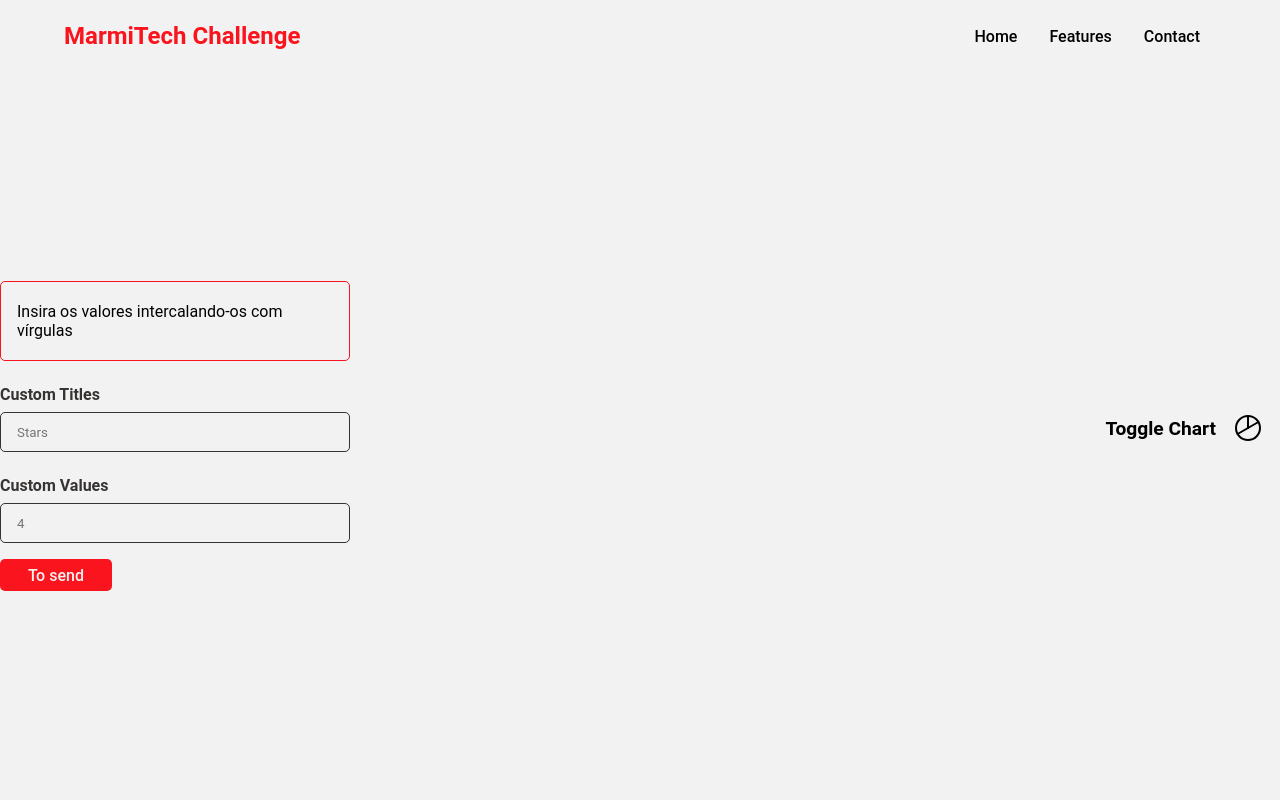
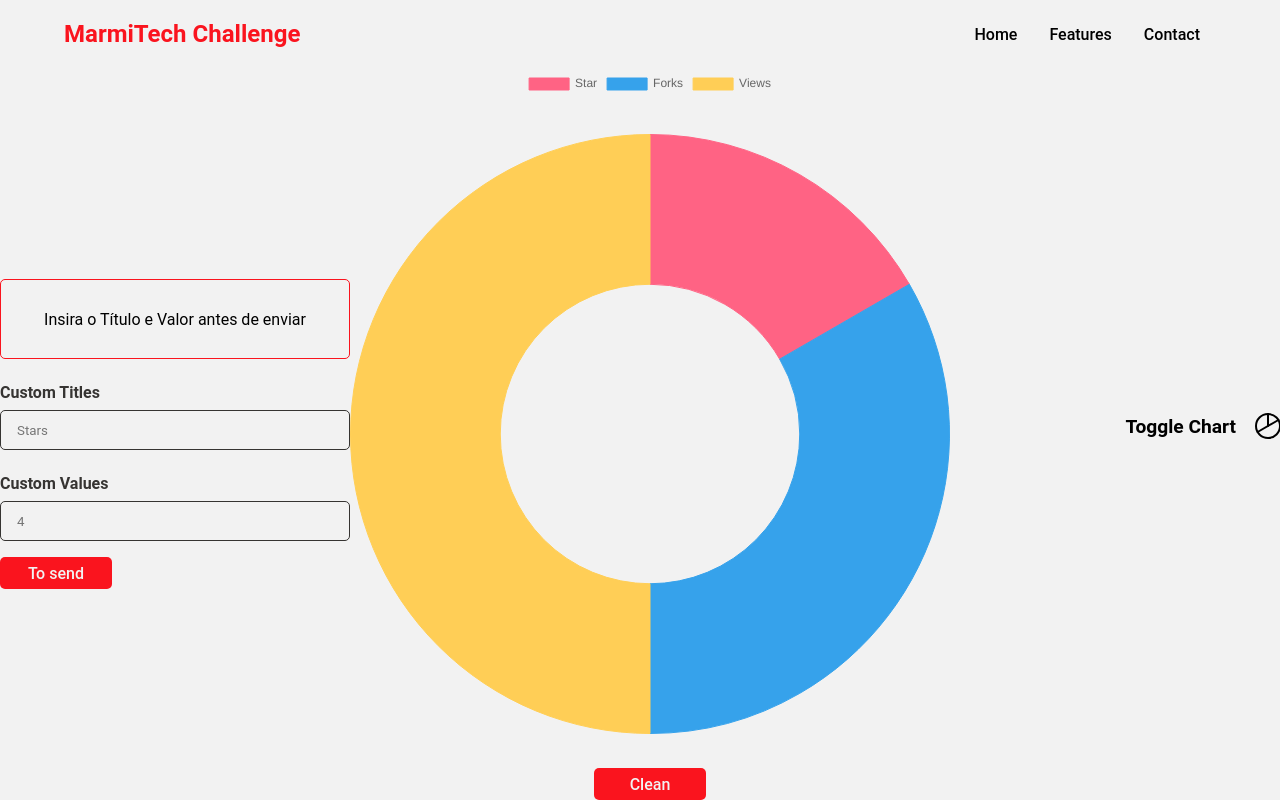
Before and after one commit to banRayan/marmiTech-challenge, a React (Vite) app: page /custom in a window 1280 px wide. Built offline with nearby package versions, Linux system fonts and the light colour scheme; no server answers.

Commit message:
added clean button

```diff
--- a/src/screens/Custom/index.jsx
+++ b/src/screens/Custom/index.jsx
@@ -1,11 +1,24 @@
 import React, { useState } from "react";
 import { Chart as ChartJS, ArcElement, Tooltip, Legend } from 'chart.js';
 import { Doughnut, Pie } from 'react-chartjs-2';
-import { ChartPie, ChartPieSlice } from 'phosphor-react';
+import { ChartPie } from 'phosphor-react';
 
 ChartJS.register(ArcElement, Tooltip, Legend);
 import Header from "../../components/Header";
-import { Button, Chart, ChartsButton, ChartsButtonContainer, Container, InputContainer, InputLabels, InputValue, MainContent, Title, Warn } from "./styles";
+
+import {
+    Button,
+    Chart,
+    ChartContainer,
+    ChartsButton,
+    ChartsButtonContainer,
+    Container,
+    InputContainer,
+    InputLabels,
+    InputValue,
+    MainContent,
+    Warn
+} from "./styles";
 
 const Custom = () => {
     const [dataTitle, setDataTitle] = useState([]);
@@ -15,28 +28,6 @@ const Custom = () => {
 
     const [booleanCharts, setBooleanCharts] = useState(false)
 
-    /*
-    const [dataNumber, setDataNumber] = useState([1, 2, 3]);
-    const [inputNumber, setInputNumber] = useState([]);
-    const [dataString, setDataString] = useState(['Views', 'Stars', 'Forks']);
-    const [inputString, setInputString] = useState([]);
-
-
-
-
-    const handleNumberInput = () => {
-        const string = inputString.split(',');
-        setDataString(string)
-
-        const number = inputNumber.split(',');
-        let length = number.length;
-        const numberArray = [];
-
-        for (var i = 0; i < length; i++)
-            numberArray.push(parseInt(number[i]));
-        setDataNumber(numberArray);
-    }
-*/
     const handleInputData = () => {
         const newDataTitles = [
             ...dataTitle,
@@ -64,12 +55,16 @@ const Custom = () => {
         console.log(booleanCharts)
     }
 
+    const clearChart = () => {
+        setDataTitle([])
+        setDataValue([])
+    }
     const data = {
-        labels: dataTitle,
+        labels: dataTitle.length === 0 ? ['Star', 'Forks', 'Views'] : dataTitle,
         datasets: [
             {
                 label: '# of Votes',
-                data: dataValue,
+                data: dataValue.length === 0 ? [1, 2, 3] : dataValue,
                 backgroundColor: [
                     'rgba(255, 99, 132, 1)',
                     'rgba(54, 162, 235, 1)',
@@ -96,7 +91,7 @@ const Custom = () => {
             <Header />
             <MainContent>
                 <InputContainer>
-                    <Warn>Insira os valores intercalando-os com vírgulas</Warn>
+                    <Warn>Insira o Título e Valor antes de enviar</Warn>
                     <InputLabels>Custom Titles</InputLabels>
                     <InputValue
                         type='text'
@@ -112,10 +107,8 @@ const Custom = () => {
                         required
                     />
                     <Button onClick={handleInputData}>To send</Button>
-
-
-
                 </InputContainer>
+                <ChartContainer>
                     <Chart>
                         {
                             booleanCharts
@@ -136,7 +129,8 @@ const Custom = () => {
 
                         }
                     </Chart>
-
+                    <Button onClick={clearChart}>Clean</Button>
+                </ChartContainer>
 
                 <InputContainer>
                     <ChartsButtonContainer>
--- a/src/screens/Custom/styles.jsx
+++ b/src/screens/Custom/styles.jsx
@@ -27,10 +27,24 @@ export const Title = styled.h1`
     margin-bottom: 1rem;
 `;
 
+export const ChartContainer = styled.div`
+    height: 100%;
+    display: flex;
+    flex-direction: column;
+    align-items: center;
+    justify-content: center;
+`;
+
+
 export const Chart = styled.div`
     width: 600px;
-    height: 600px;
+    height: 700px;
     /* background-color: grey; */
+
+    display: flex;
+    flex-direction: column;
+    align-items: center;
+    justify-content: space-around;
 `;
 
 export const InputContainer = styled.div`
--- a/src/screens/Home/styles.jsx
+++ b/src/screens/Home/styles.jsx
@@ -62,6 +62,6 @@ export const Button = styled.button`
 
 export const Chart = styled.div`
     width: 600px;
-    height: 600px;
+    height: 700px;
     /* background-color: grey; */
 `;
```
Lines whose indentation alone changed are shown as unchanged.
